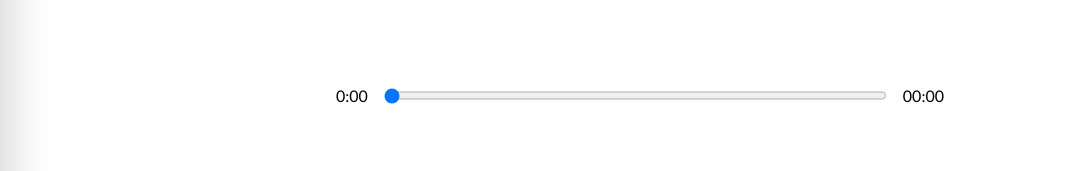
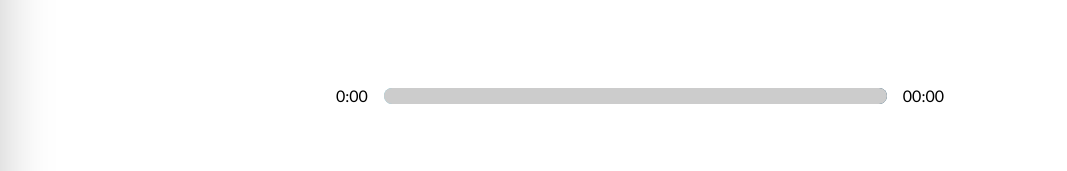
Before and after one commit to utsavkumar-280/music-player, a React (Create React App) app: page / in a window 1280 px wide. Shown: the part 490-661 px from the top of the page, without its empty margins (0-1067 px from the left). Built offline with nearby package versions, Linux system fonts and the light colour scheme.

Commit message:
style: updated slider ,added linear gradient on it

```diff
--- a/src/App.js
+++ b/src/App.js
@@ -19,6 +19,7 @@
   const [songInfo, setSongInfo] = useState({
     currentTime: 0,
     duration: 0,
+    animationPercentage: 0,
   });
   const [libraryStatus, setLibrayStatus] = useState(false);
 
@@ -26,7 +27,17 @@
   const timeUpdateHandler = (e) => {
     const current = e.target.currentTime;
     const duration = e.target.duration;
-    setSongInfo({ ...songInfo, currentTime: current, duration: duration });
+    //Calculate percentage
+    const roundedCurrent = Math.round(current);
+    const roundedDuration = Math.round(duration);
+    const animation = Math.round((roundedCurrent / roundedDuration) * 100);
+
+    setSongInfo({
+      ...songInfo,
+      currentTime: current,
+      duration: duration,
+      animationPercentage: animation,
+    });
   };
 
   return (
--- a/src/components/Player.js
+++ b/src/components/Player.js
@@ -87,11 +87,21 @@
       }
     }
   };
+  //creating styles
+  const trackAnimation = {
+    transform: `translateX(${songInfo.animationPercentage}%)`,
+  };
 
   return (
     <div className="player">
       <div className="time-control">
         <p>{getTime(songInfo.currentTime)} </p>
+        <div
+          style={{
+            background: `linear-gradient(to left,${currentSong.color[0]},${currentSong.color[1]})`,
+          }}
+          className="track"
+        >
           <input
             min={0}
             max={songInfo.duration || 0}
@@ -99,6 +109,9 @@
             onChange={dragHandler}
             type="range"
           />
+          <div style={trackAnimation} className="animate-track"></div>
+        </div>
+
         <p>{songInfo.duration ? getTime(songInfo.duration) : "00:00"} </p>
       </div>
       <div className="play-control">
--- a/src/styles/_nav.scss
+++ b/src/styles/_nav.scss
@@ -38,3 +38,6 @@
   font-weight: 700;
   color: rgb(22, 22, 22);
 }
+button:focus {
+  outline: none;
+}
--- a/src/styles/_player.scss
+++ b/src/styles/_player.scss
@@ -8,11 +8,12 @@
 
 .time-control {
   width: 50%;
-
   display: flex;
+  align-items: center;
   input {
     width: 100%;
-    padding: 1rem 0rem;
+    -webkit-appearance: none;
+    background: transparent;
   }
   p {
     padding: 1rem;
@@ -29,3 +30,32 @@
     cursor: pointer;
   }
 }
+
+input[type="range"]:focus {
+  outline: none;
+}
+input[type="range"]::-webkit-slider-thumb {
+  -webkit-appearance: none;
+  width: 16px;
+  height: 16px;
+}
+
+.track {
+  background: lightblue;
+  width: 100%;
+  height: 1rem;
+  position: relative;
+  border-radius: 1rem;
+  overflow: hidden;
+}
+.animate-track {
+  background: rgb(204, 204, 204);
+  width: 100%;
+  height: 100%;
+  position: absolute;
+  top: 0;
+  left: 0;
+
+  transform: translateX(0%);
+  pointer-events: none;
+}
```
Also changed, not shown: 1 other file (tests, documents, lock files or other folders). Lines whose indentation alone changed are shown as unchanged.
